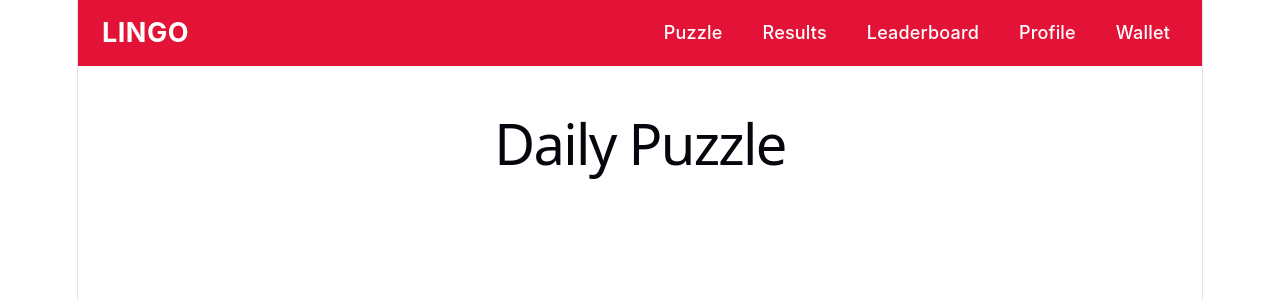
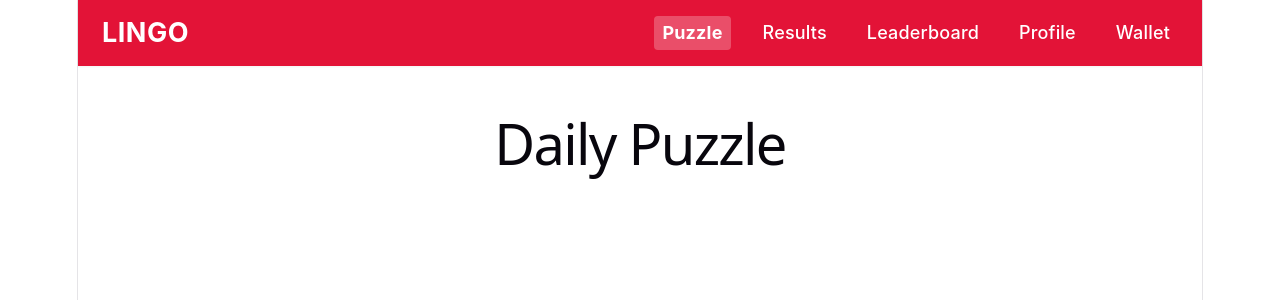
Before and after one commit to hdev-core/lingo, a React app in the folder web/: page / in a window 1280 px wide. Shown: the top 300 px of the page. Built offline with nearby package versions, Linux system fonts and the light colour scheme; the HTML template or start-up script is replaced by a standard one.

Commit message:
Added active nav state and 404 fallback for unmatched routes

```diff
--- a/web/src/App.css
+++ b/web/src/App.css
@@ -39,6 +39,11 @@
   background-color: rgba(255, 255, 255, 0.15);
 }
 
+.app-nav a.active {
+  background-color: rgba(255, 255, 255, 0.25);
+  font-weight: 700;
+}
+
 .app-content {
   flex: 1;
   display: flex;
--- a/web/src/App.jsx
+++ b/web/src/App.jsx
@@ -1,4 +1,4 @@
-import { BrowserRouter, Routes, Route, Link } from 'react-router-dom'
+import { BrowserRouter, Routes, Route, NavLink } from 'react-router-dom'
 import './styles/tokens.css'
 import './App.css'
 
@@ -23,17 +23,29 @@ function Wallet() {
   return <h1>Wallet & Rewards</h1>
 }
 
+function NotFound() {
+  return (
+    <div>
+      <h1>404</h1>
+      <p>This page doesn't exist.</p>
+      <NavLink to="/">Back to today's puzzle</NavLink>
+    </div>
+  )
+}
+
 function AppShell() {
+  // NavLink automatically adds an "active" class when the route matches,
+  // so we can style the current page differently in App.css
   return (
     <div className="app-shell">
       <header className="app-header">
         <div className="app-logo">LINGO</div>
         <nav className="app-nav">
-          <Link to="/">Puzzle</Link>
-          <Link to="/results">Results</Link>
-          <Link to="/leaderboard">Leaderboard</Link>
-          <Link to="/profile">Profile</Link>
-          <Link to="/wallet">Wallet</Link>
+          <NavLink to="/" end>Puzzle</NavLink>
+          <NavLink to="/results">Results</NavLink>
+          <NavLink to="/leaderboard">Leaderboard</NavLink>
+          <NavLink to="/profile">Profile</NavLink>
+          <NavLink to="/wallet">Wallet</NavLink>
         </nav>
       </header>
 
@@ -44,6 +56,8 @@ function AppShell() {
           <Route path="/leaderboard" element={<Leaderboard />} />
           <Route path="/profile" element={<Profile />} />
           <Route path="/wallet" element={<Wallet />} />
+          {/* Catch-all: any unmatched route shows the 404 page */}
+          <Route path="*" element={<NotFound />} />
         </Routes>
       </main>
     </div>
```
